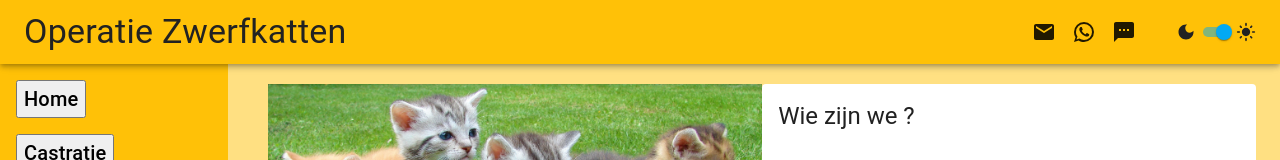
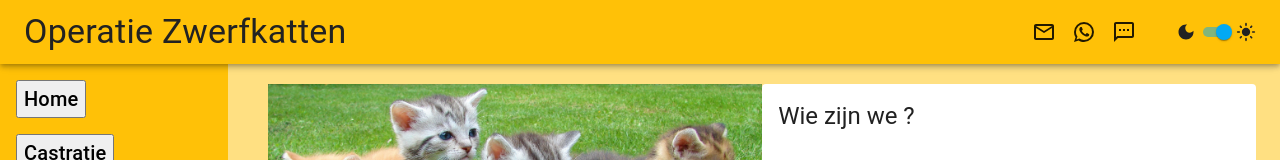
Before and after one commit to efikatec/zwerfkatten-public-www, a React (Create React App) app: page /home in a window 1280 px wide. Shown: the top 160 px of the page. Built offline with nearby package versions, Linux system fonts and the light colour scheme.

Commit message:
Verandert naar outlined icons email & whatsapp icon

```diff
--- a/src/App/Header.tsx
+++ b/src/App/Header.tsx
@@ -7,9 +7,9 @@ import {
   Tooltip,
 } from "@mui/material";
 import MenuIcon from "@mui/icons-material/Menu";
-import EmailIcon from "@mui/icons-material/Email";
+import MailOutlineIcon from "@mui/icons-material/MailOutline";
 import WhatsAppIcon from "@mui/icons-material/WhatsApp";
-import SmsIcon from "@mui/icons-material/Sms";
+import SmsOutlinedIcon from "@mui/icons-material/SmsOutlined";
 import ToggleThemeMode from "../components/ToggleThemeMode";
 import {
   useHambugerMode,
@@ -35,7 +35,7 @@ const Header = () => {
           <Stack direction="row" spacing={0}>
             <LinkIconBtn
               tooltip={"Een email sturen naar monika.sormann@telenet.be"}
-              icon={<EmailIcon />}
+              icon={<MailOutlineIcon />}
               href={"mailto:monika.sormann@telenet.be"}
             />
             <LinkIconBtn
@@ -45,7 +45,7 @@ const Header = () => {
             />
             <LinkIconBtn
               tooltip={"Sms sturen naar Monika op +32 477 270 753"}
-              icon={<SmsIcon />}
+              icon={<SmsOutlinedIcon />}
               href={"sms:+32477270753"}
             />
           </Stack>
--- a/src/pages/VademecumPage/chapters-content.tsx
+++ b/src/pages/VademecumPage/chapters-content.tsx
@@ -1,7 +1,3 @@
-import { List, Link, ListItem, Stack, Typography } from "@mui/material";
-import EmailIcon from "@mui/icons-material/Email";
-import EmailOutlinedIcon from "@mui/icons-material/EmailOutlined";
-import HttpIcon from "@mui/icons-material/Http";
 import { IChaptersContent } from "../../models/doc";
 import { Paragraph } from "../../components/doc2page";
 
```
